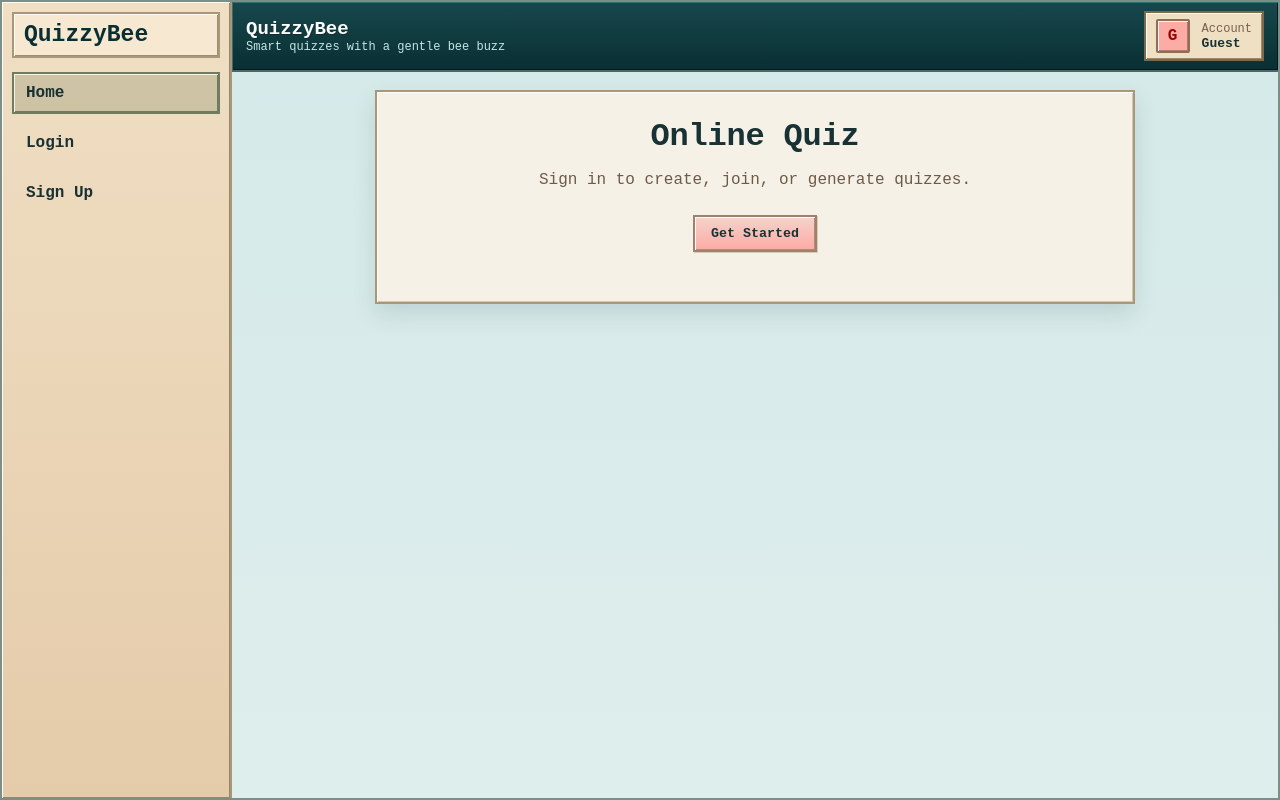
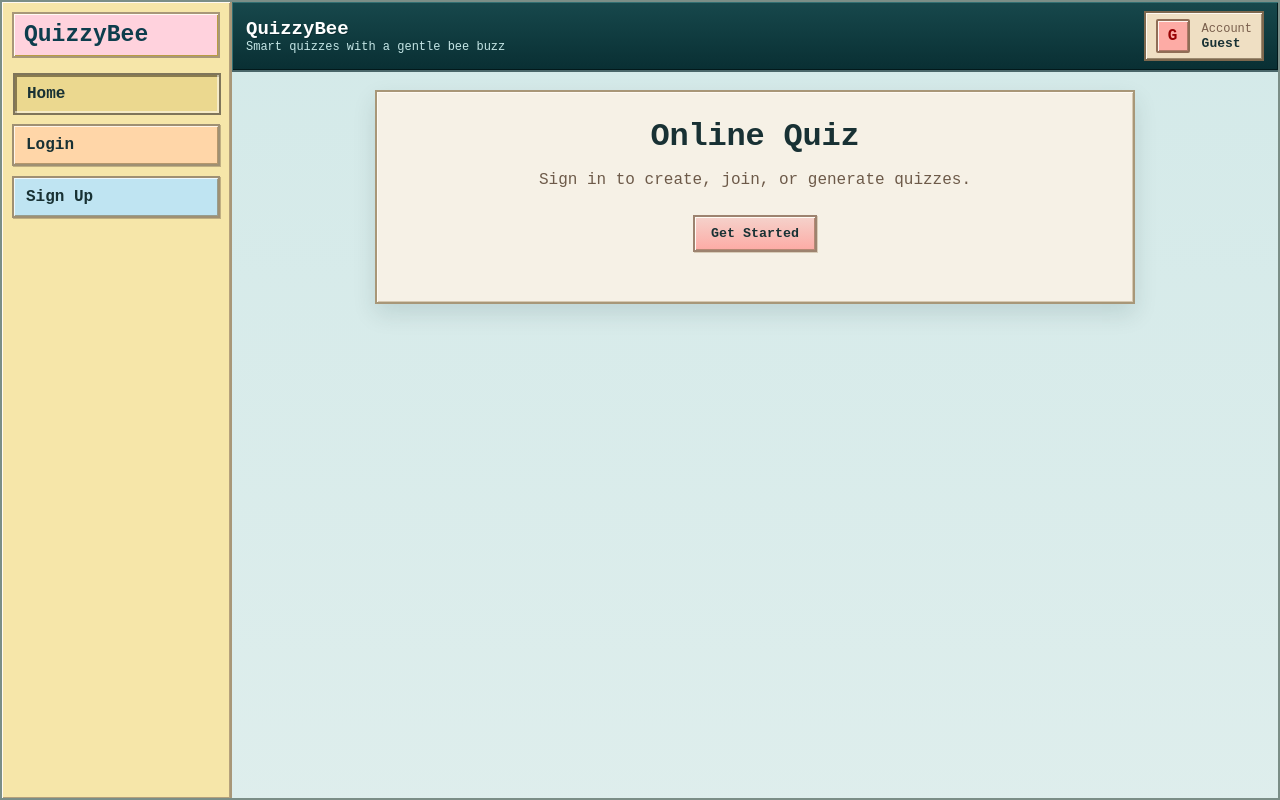
Before and after one commit to Saatvika04/quizzybee, a plain HTML site: page index.html in a window 1280 px wide. Drawn offline with Linux system fonts and the light colour scheme; no server answers.

Commit message:
style changed again

```diff
--- a/css/style.css
+++ b/css/style.css
@@ -69,52 +69,95 @@ body {
   width: 230px;
   padding: 10px 10px 18px;
   border-right: 2px solid var(--chrome-border);
-  background: linear-gradient(180deg, #f0dfc4 0%, #e4cba9 100%);
+  background: #f6e6a9;
   box-shadow:
     inset 1px 1px 0 var(--chrome-highlight),
-    inset -1px -1px 0 #96876a;
+    inset -1px -1px 0 #b4a17c;
 }
 
 .sidebar-brand {
   margin-bottom: 14px;
   padding: 8px 10px;
   border: 2px solid var(--chrome-border);
-  background: #f7e8d2;
+  background: #ffd2dd;
   box-shadow:
     inset 1px 1px 0 var(--chrome-highlight),
-    inset -1px -1px 0 #a18c6c;
+    inset -1px -1px 0 #b99c43;
   font-size: 23px;
   font-weight: bold;
-  color: var(--deep-sea);
+  color: #0d3d4d;
 }
 
 .nav-link {
   display: block;
-  margin-bottom: 8px;
+  margin-bottom: 10px;
   padding: 10px 12px;
-  border: 2px solid transparent;
+  border: 2px solid #9f9073;
   color: var(--bee-ink);
   text-decoration: none;
   font-weight: bold;
   text-align: left;
   box-shadow:
-    inset 1px 1px 0 transparent,
-    inset -1px -1px 0 transparent;
-  transition: background 0.1s ease;
+    inset 1px 1px 0 rgba(255, 255, 255, 0.75),
+    inset -1px -1px 0 rgba(120, 100, 60, 0.55),
+    1px 1px 0 rgba(190, 172, 128, 0.95);
+  transition:
+    background 0.1s ease,
+    box-shadow 0.1s ease,
+    transform 0.1s ease;
 }
 
 .nav-link:hover {
-  background: rgba(127, 199, 204, 0.22);
-  border-color: #97a699;
+  filter: brightness(1.03);
   cursor: var(--cursor-pointer);
 }
 
 .nav-link.active {
-  background: rgba(75, 91, 52, 0.2);
-  border-color: #6f7c5f;
+  border-color: #7f755a;
   box-shadow:
-    inset 1px 1px 0 #f6f1e5,
-    inset -1px -1px 0 #6f7c5f;
+    inset -2px -2px 0 rgba(255, 255, 255, 0.5),
+    inset 2px 2px 0 rgba(105, 92, 56, 0.75);
+  transform: translate(1px, 1px);
+}
+
+.sidebar .nav-link:nth-of-type(1) {
+  background: #f6e6a9;
+}
+
+.sidebar .nav-link:nth-of-type(2) {
+  background: #ffd6a8;
+}
+
+.sidebar .nav-link:nth-of-type(3) {
+  background: #bfe4f2;
+}
+
+.sidebar .nav-link:nth-of-type(4) {
+  background: #ffd2dd;
+}
+
+.sidebar .nav-link:nth-of-type(5) {
+  background: #d4e2b8;
+}
+
+.sidebar .nav-link.active:nth-of-type(1) {
+  background: #ebd88f;
+}
+
+.sidebar .nav-link.active:nth-of-type(2) {
+  background: #f2c28d;
+}
+
+.sidebar .nav-link.active:nth-of-type(3) {
+  background: #a9d4e5;
+}
+
+.sidebar .nav-link.active:nth-of-type(4) {
+  background: #f0b9c8;
+}
+
+.sidebar .nav-link.active:nth-of-type(5) {
+  background: #c2d29d;
 }
 
 .page-shell {
```
